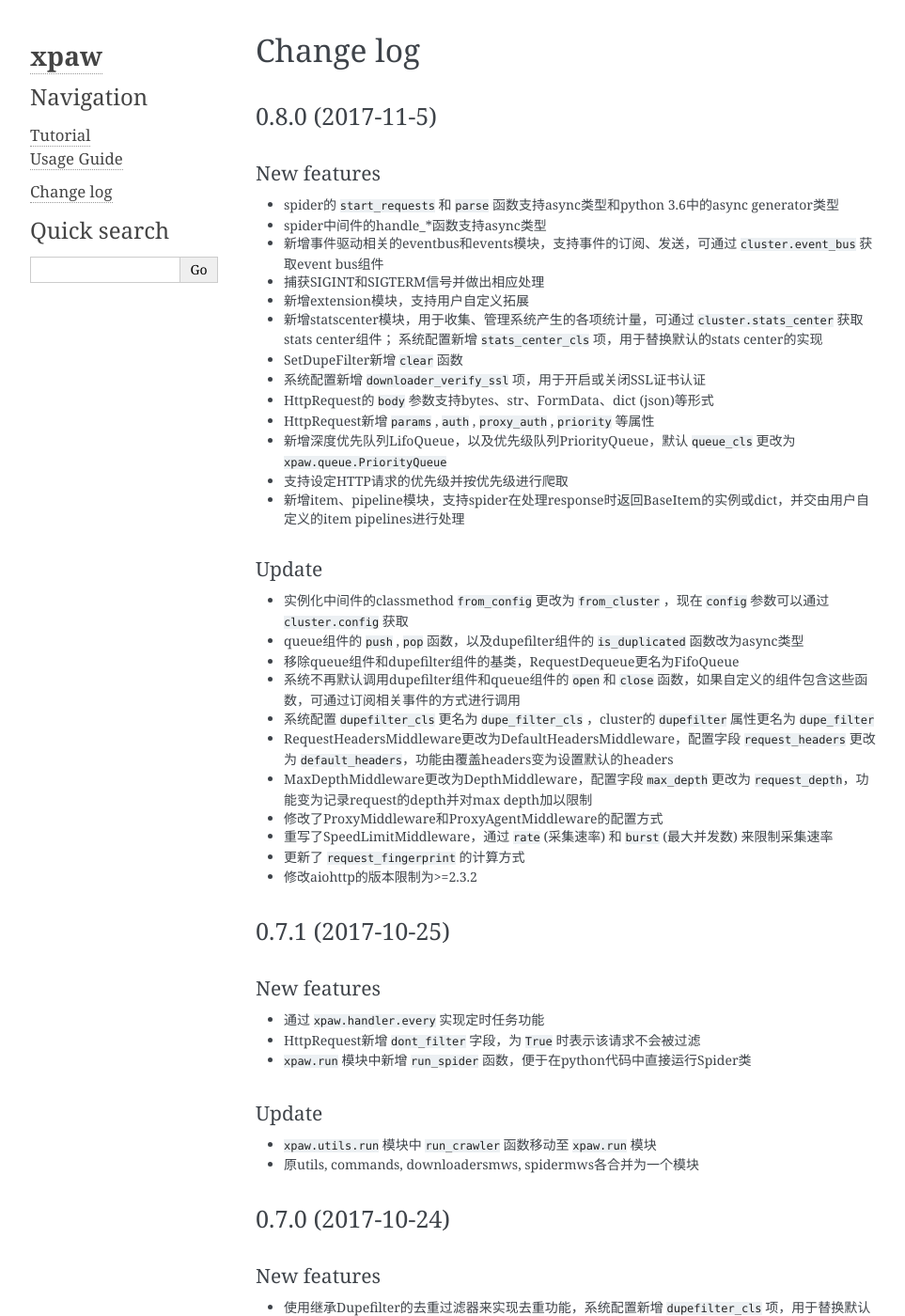
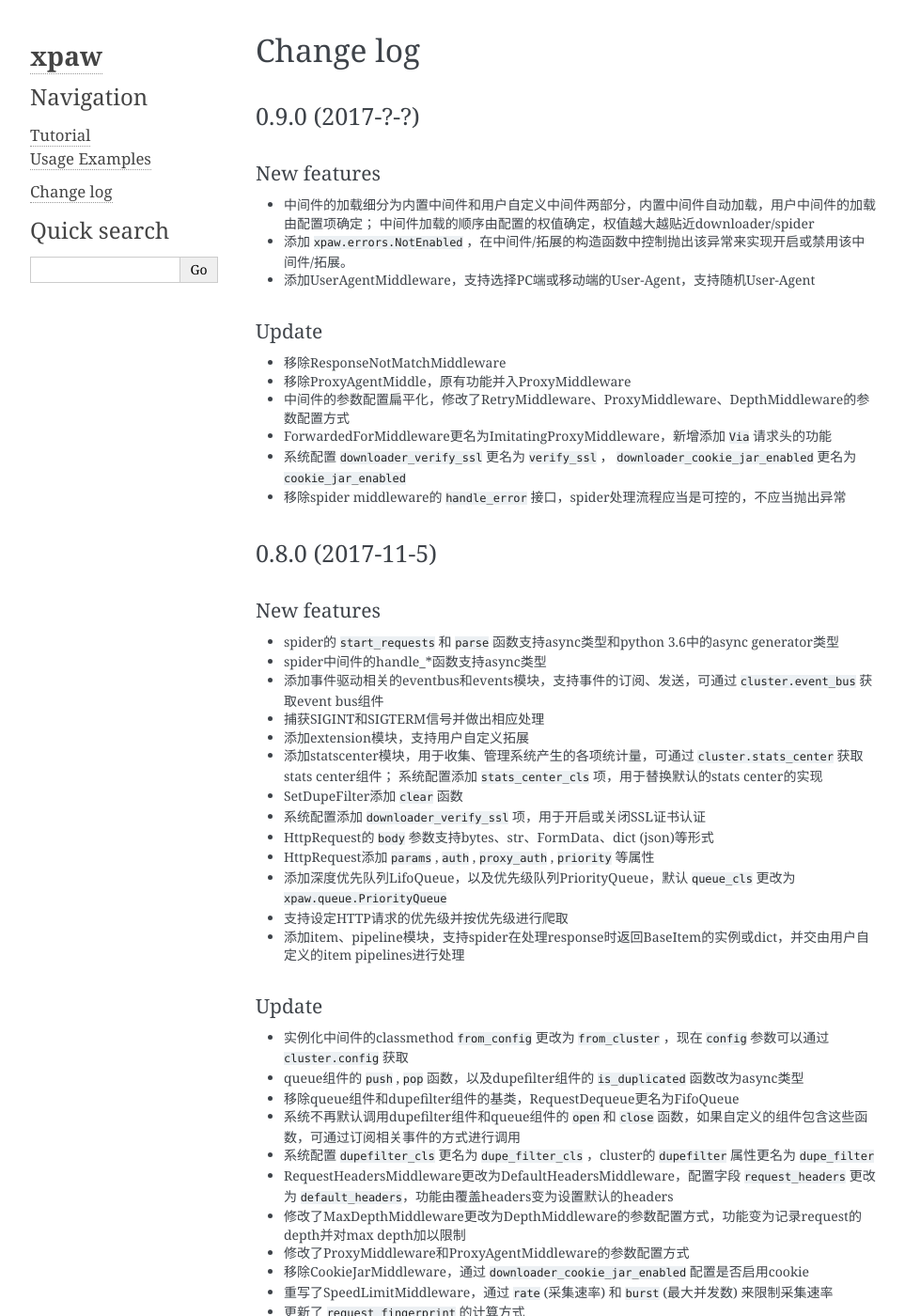
Before and after one commit to jadbin/xpaw, a Sphinx documentation site: the page built from docs/changelog.rst, in a window 1280 px wide and 1400 px high. Shown: the whole window at 94% size, without its empty margins (148-1111 px from the left). Built offline with Sphinx 7.4.7, drawn with Linux system fonts in a browser that asks for light colours; some of the changed text lies outside the part shown.

Commit message:
update docs

```diff
--- a/docs/changelog.rst
+++ b/docs/changelog.rst
@@ -2,6 +2,28 @@
 
 Change log
 ==========
+
+0.9.0 (2017-?-?)
+----------------
+
+New features
+~~~~~~~~~~~~
+
+- 中间件的加载细分为内置中间件和用户自定义中间件两部分，内置中间件自动加载，用户中间件的加载由配置项确定；
+  中间件加载的顺序由配置的权值确定，权值越大越贴近downloader/spider
+- 添加 ``xpaw.errors.NotEnabled`` ，在中间件/拓展的构造函数中控制抛出该异常来实现开启或禁用该中间件/拓展。
+- 添加UserAgentMiddleware，支持选择PC端或移动端的User-Agent，支持随机User-Agent
+
+Update
+~~~~~~
+
+- 移除ResponseNotMatchMiddleware
+- 移除ProxyAgentMiddle，原有功能并入ProxyMiddleware
+- 中间件的参数配置扁平化，修改了RetryMiddleware、ProxyMiddleware、DepthMiddleware的参数配置方式
+- ForwardedForMiddleware更名为ImitatingProxyMiddleware，新增添加 ``Via`` 请求头的功能
+- 系统配置 ``downloader_verify_ssl`` 更名为 ``verify_ssl`` ， ``downloader_cookie_jar_enabled`` 更名为 ``cookie_jar_enabled``
+- 移除spider middleware的 ``handle_error`` 接口，spider处理流程应当是可控的，不应当抛出异常
+
 
 0.8.0 (2017-11-5)
 -----------------
@@ -11,18 +33,18 @@
 
 - spider的 ``start_requests`` 和 ``parse`` 函数支持async类型和python 3.6中的async generator类型
 - spider中间件的handle_*函数支持async类型
-- 新增事件驱动相关的eventbus和events模块，支持事件的订阅、发送，可通过 ``cluster.event_bus`` 获取event bus组件
+- 添加事件驱动相关的eventbus和events模块，支持事件的订阅、发送，可通过 ``cluster.event_bus`` 获取event bus组件
 - 捕获SIGINT和SIGTERM信号并做出相应处理
-- 新增extension模块，支持用户自定义拓展
-- 新增statscenter模块，用于收集、管理系统产生的各项统计量，可通过 ``cluster.stats_center`` 获取stats center组件；
-  系统配置新增 ``stats_center_cls`` 项，用于替换默认的stats center的实现
-- SetDupeFilter新增 ``clear`` 函数
-- 系统配置新增 ``downloader_verify_ssl`` 项，用于开启或关闭SSL证书认证
+- 添加extension模块，支持用户自定义拓展
+- 添加statscenter模块，用于收集、管理系统产生的各项统计量，可通过 ``cluster.stats_center`` 获取stats center组件；
+  系统配置添加 ``stats_center_cls`` 项，用于替换默认的stats center的实现
+- SetDupeFilter添加 ``clear`` 函数
+- 系统配置添加 ``downloader_verify_ssl`` 项，用于开启或关闭SSL证书认证
 - HttpRequest的 ``body`` 参数支持bytes、str、FormData、dict (json)等形式
-- HttpRequest新增 ``params`` , ``auth`` , ``proxy_auth`` , ``priority`` 等属性
-- 新增深度优先队列LifoQueue，以及优先级队列PriorityQueue，默认 ``queue_cls`` 更改为 ``xpaw.queue.PriorityQueue``
+- HttpRequest添加 ``params`` , ``auth`` , ``proxy_auth`` , ``priority`` 等属性
+- 添加深度优先队列LifoQueue，以及优先级队列PriorityQueue，默认 ``queue_cls`` 更改为 ``xpaw.queue.PriorityQueue``
 - 支持设定HTTP请求的优先级并按优先级进行爬取
-- 新增item、pipeline模块，支持spider在处理response时返回BaseItem的实例或dict，并交由用户自定义的item pipelines进行处理
+- 添加item、pipeline模块，支持spider在处理response时返回BaseItem的实例或dict，并交由用户自定义的item pipelines进行处理
 
 Update
 ~~~~~~
@@ -33,8 +55,9 @@
 - 系统不再默认调用dupefilter组件和queue组件的 ``open`` 和 ``close`` 函数，如果自定义的组件包含这些函数，可通过订阅相关事件的方式进行调用
 - 系统配置 ``dupefilter_cls`` 更名为 ``dupe_filter_cls`` ，cluster的 ``dupefilter`` 属性更名为 ``dupe_filter``
 - RequestHeadersMiddleware更改为DefaultHeadersMiddleware，配置字段 ``request_headers`` 更改为 ``default_headers``，功能由覆盖headers变为设置默认的headers
-- MaxDepthMiddleware更改为DepthMiddleware，配置字段 ``max_depth`` 更改为 ``request_depth``，功能变为记录request的depth并对max depth加以限制
-- 修改了ProxyMiddleware和ProxyAgentMiddleware的配置方式
+- 修改了MaxDepthMiddleware更改为DepthMiddleware的参数配置方式，功能变为记录request的depth并对max depth加以限制
+- 修改了ProxyMiddleware和ProxyAgentMiddleware的参数配置方式
+- 移除CookieJarMiddleware，通过 ``downloader_cookie_jar_enabled`` 配置是否启用cookie
 - 重写了SpeedLimitMiddleware，通过 ``rate`` (采集速率) 和 ``burst`` (最大并发数) 来限制采集速率
 - 更新了 ``request_fingerprint`` 的计算方式
 - 修改aiohttp的版本限制为>=2.3.2
@@ -47,8 +70,8 @@
 ~~~~~~~~~~~~
 
 - 通过 ``xpaw.handler.every`` 实现定时任务功能
-- HttpRequest新增 ``dont_filter`` 字段，为 ``True`` 时表示该请求不会被过滤
-- ``xpaw.run`` 模块中新增 ``run_spider`` 函数，便于在python代码中直接运行Spider类
+- HttpRequest添加 ``dont_filter`` 字段，为 ``True`` 时表示该请求不会被过滤
+- ``xpaw.run`` 模块中添加 ``run_spider`` 函数，便于在python代码中直接运行Spider类
 
 Update
 ~~~~~~
@@ -63,8 +86,8 @@
 New features
 ~~~~~~~~~~~~
 
-- 使用继承Dupefilter的去重过滤器来实现去重功能，系统配置新增 ``dupefilter_cls`` 项，用于替换默认的去重过滤器
-- ``xpaw.utils.run`` 模块中新增 ``run_crawler`` 函数，便于在python代码中控制开启爬虫
+- 使用继承Dupefilter的去重过滤器来实现去重功能，系统配置添加 ``dupefilter_cls`` 项，用于替换默认的去重过滤器
+- ``xpaw.utils.run`` 模块中添加 ``run_crawler`` 函数，便于在python代码中控制开启爬虫
 
 Update
 ~~~~~~
@@ -83,7 +106,7 @@
 New features
 ~~~~~~~~~~~~
 
-- HttpRequest新增 ``errback`` 字段，表示无法正常获取到HttpResponse时触发的函数
+- HttpRequest添加 ``errback`` 字段，表示无法正常获取到HttpResponse时触发的函数
 
 Bug fixes
 ~~~~~~~~~
@@ -126,11 +149,11 @@
 New features
 ~~~~~~~~~~~~
 
-- HttpResponse新增 ``encoding`` 和 ``text`` 字段，分别用于获取网页的编码及字符串形式的内容
-- 新增ResponseMatchMiddleware，用于初步判断得到的页面是否符合要求
-- 新增CookieJarMiddleware，用于维护请求过程中产生的cookie，同时HttpRequest的meta中新增系统项 ``cookie_jar`` 作为发起请求时使用的cookie jar
-- HttpRequest的meta中新增系统项 ``timeout`` ，用于精确控制某个请求的超时时间
-- 系统配置新增 ``queue_cls`` 项，用于替换默认的请求队列
+- HttpResponse添加 ``encoding`` 和 ``text`` 字段，分别用于获取网页的编码及字符串形式的内容
+- 添加ResponseMatchMiddleware，用于初步判断得到的页面是否符合要求
+- 添加CookieJarMiddleware，用于维护请求过程中产生的cookie，同时HttpRequest的meta中添加系统项 ``cookie_jar`` 作为发起请求时使用的cookie jar
+- HttpRequest的meta中添加系统项 ``timeout`` ，用于精确控制某个请求的超时时间
+- 系统配置添加 ``queue_cls`` 项，用于替换默认的请求队列
 
 
 0.6.1 (2017-03-23)
@@ -141,8 +164,8 @@
 
 - 中间件添加 ``open`` 和 ``close`` 两个钩子函数，分别对应开启和关闭爬虫的事件
 - RetryMiddleware中可以自定义需要重试的HTTP状态码
-- 新增SpeedLimitMiddleware，用于爬虫限速
-- 新增ProxyMiddleware，用于为请求添加指定代理
+- 添加SpeedLimitMiddleware，用于爬虫限速
+- 添加ProxyMiddleware，用于为请求添加指定代理
 
 Update
 ~~~~~~
--- a/docs/tutorial.rst
+++ b/docs/tutorial.rst
@@ -257,8 +257,7 @@
 当爬取工作完成后，xpaw会调用pipeline的 ``close`` 成员函数 (如果存在的话)，我们借机在该函数中将所有爬取到的数据以json的格式写入到文件中。
 
 其实我们也可以选择在spider的 ``close`` 成员函数中完成数据的存储，这样甚至不用定义item和pipeline。
-但是我们更推荐在pipeline中完成数据的存储，这样可以更方便地使用xpaw提供的一些功能。
-关于xpaw提供的各项功能我们会在后续的章节中进行介绍。
+但我们更推荐在pipeline中完成数据的存储，这样在复杂的工程中会使得逻辑更为清晰。
 
 How to Run our Project
 ----------------------
--- a/docs/usage.rst
+++ b/docs/usage.rst
@@ -1,7 +1,7 @@
 .. _usage:
 
-Usage Guide
-===========
+Usage Examples
+==============
 
 Cron Job
 --------
```
Also changed, not shown: other parts of docs/tutorial.rst (+1 -1 lines), docs/index.rst (+7 -10 lines).
